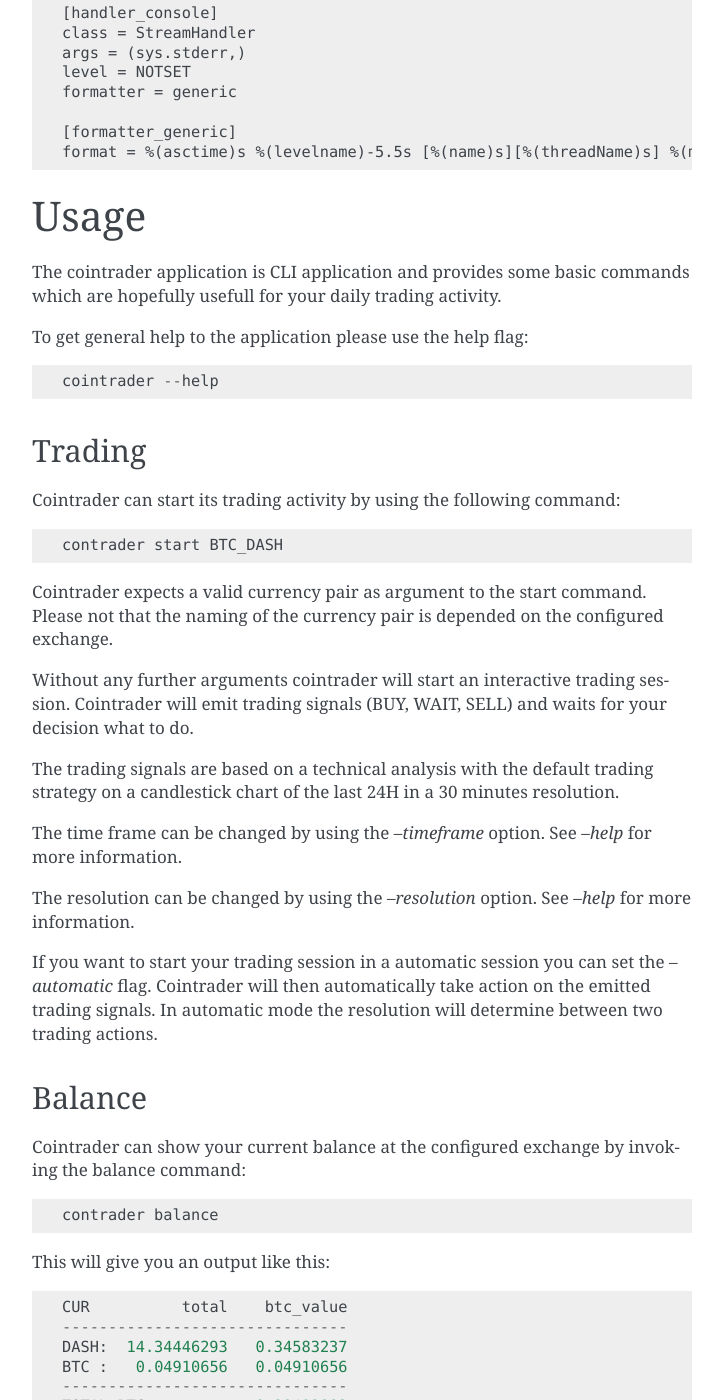
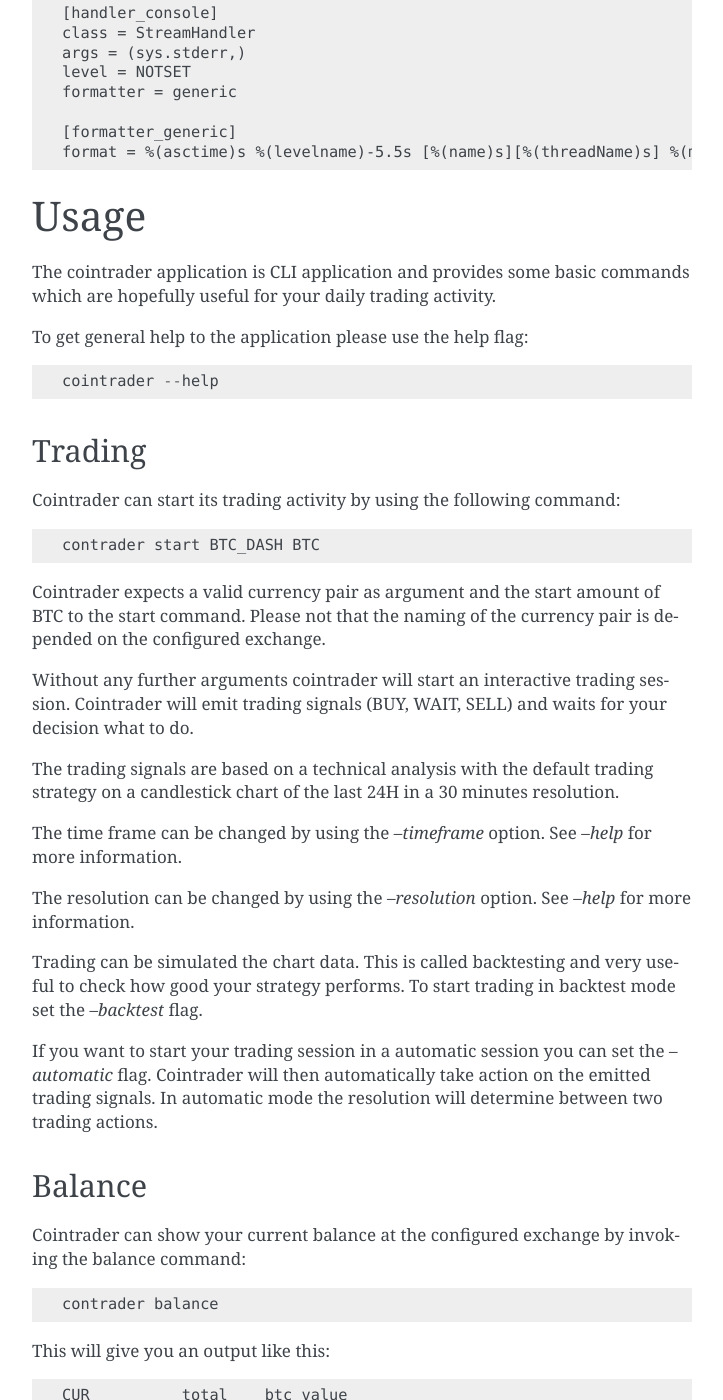
Before and after one commit to toirl/cointrader, a Sphinx documentation site: the page built from docs/usage.rst, in a window 1280 px wide and 1400 px high, scrolled down 835 px. Shown: the whole window, without its empty margins (388-1111 px from the left). Built offline with Sphinx 7.4.7, drawn with Linux system fonts in a browser that asks for light colours; pages that are not in the unit, such as notebooks, are missing from menus; some of the changed text lies outside the part shown.

Commit message:
Added note on `--backtest` flag

```diff
--- a/docs/usage.rst
+++ b/docs/usage.rst
@@ -51,7 +51,7 @@ looks like this and must be located in your `$HOME` directory with the filename
 Usage
 =====
 The cointrader application is CLI application and provides some basic commands
-which are hopefully usefull for your daily trading activity.
+which are hopefully useful for your daily trading activity.
 
 To get general help to the application please use the help flag::
 
@@ -61,9 +61,10 @@ Trading
 -------
 Cointrader can start its trading activity by using the following command::
 
-        contrader start BTC_DASH
+        contrader start BTC_DASH BTC
 
-Cointrader expects a valid currency pair as argument to the start command.
+Cointrader expects a valid currency pair as argument and the start amount of
+BTC to the start command.
 Please not that the naming of the currency pair is depended on the configured
 exchange.
 
@@ -80,6 +81,10 @@ for more information.
 
 The resolution can be changed by using the `--resolution` option. See `--help`
 for more information.
+
+Trading can be simulated the chart data. This is called backtesting and very
+useful to check how good your strategy performs. To start trading in backtest
+mode set the `--backtest` flag.
 
 If you want to start your trading session in a automatic session you can set
 the `--automatic` flag. Cointrader will then automatically take action on the
```
Also changed, not shown: other parts of docs/usage.rst (+2 -2 lines).
